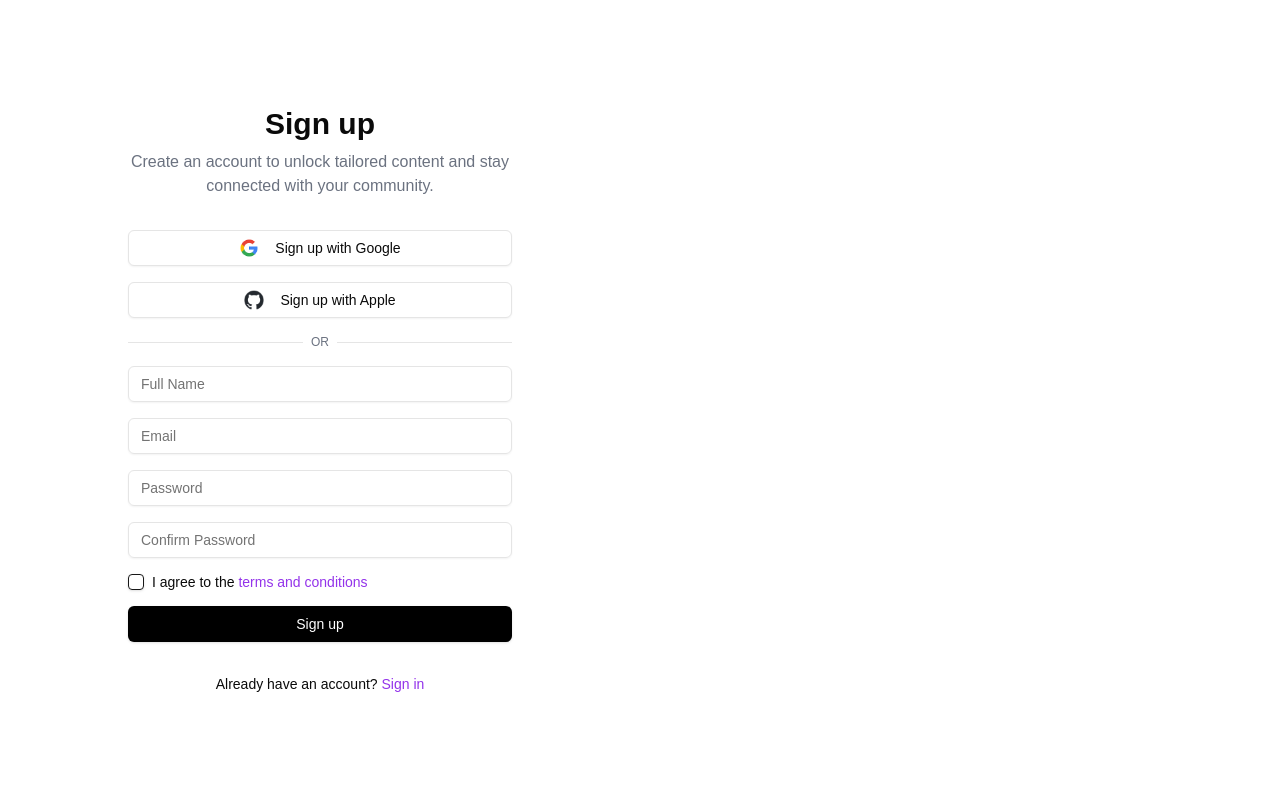
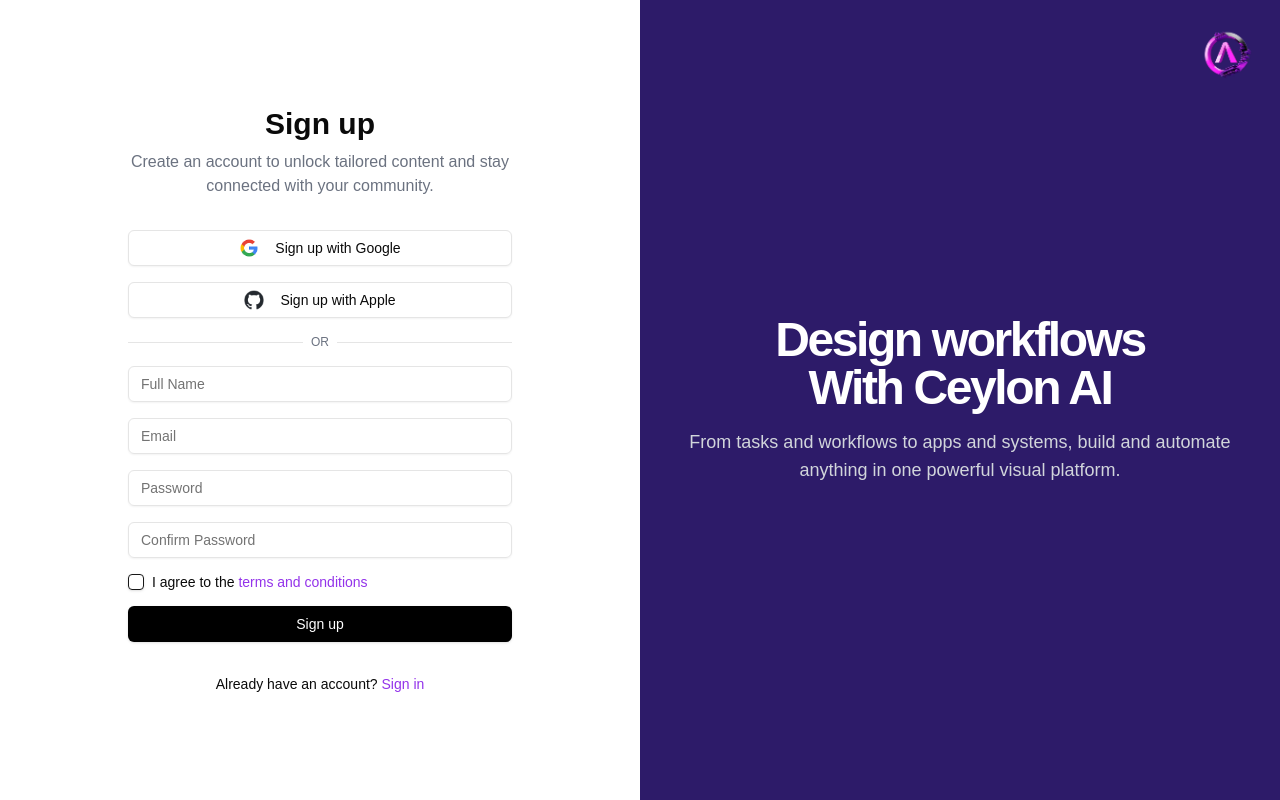
Before and after one commit to ceylonai/ceylon-ai-dashboard, a Next.js app: page /auth/signup in a window 1280 px wide. Built offline with nearby package versions, Linux system fonts and the light colour scheme.

Commit message:
fixup! Added a link for signIn and added images for buttons

```diff
--- a/src/app/auth/signup/page.tsx
+++ b/src/app/auth/signup/page.tsx
@@ -45,12 +45,12 @@
                             </div>
                         </div>
                         <div className="space-y-4">
-                            <Input type="text" placeholder="Full Name" />
-                            <Input type="email" placeholder="Email" />
-                            <Input type="password" placeholder="Password" />
-                            <Input type="password" placeholder="Confirm Password" />
+                            <Input type="text" placeholder="Full Name"/>
+                            <Input type="email" placeholder="Email"/>
+                            <Input type="password" placeholder="Password"/>
+                            <Input type="password" placeholder="Confirm Password"/>
                             <div className="flex items-center space-x-2">
-                                <Checkbox id="terms" />
+                                <Checkbox id="terms"/>
                                 <label
                                     htmlFor="terms"
                                     className="text-sm font-medium leading-none peer-disabled:cursor-not-allowed peer-disabled:opacity-70"
@@ -74,6 +74,28 @@
                     </div>
                 </div>
             </div>
+            <div className="hidden lg:block relative bg-[#2D1B69] text-white">
+                <div className="absolute top-6 right-6">
+                    <Image
+                        src="/ceylonAiLogo.png"
+                        alt="Ceylon AI Logo"
+                        width={60}
+                        height={60}
+                        className="rounded-full"
+                    />
+                </div>
+                <div className="flex h-full flex-col items-center justify-center p-8 text-center">
+                    <h2 className="text-5xl font-bold tracking-tighter">
+                        Design workflows
+                        <br/>
+                        With Ceylon AI
+                    </h2>
+                    <p className="mt-4 max-w-2xl text-lg text-gray-300">
+                        From tasks and workflows to apps and systems, build and automate
+                        anything in one powerful visual platform.
+                    </p>
+                </div>
+            </div>
         </div>
     )
 }
```
